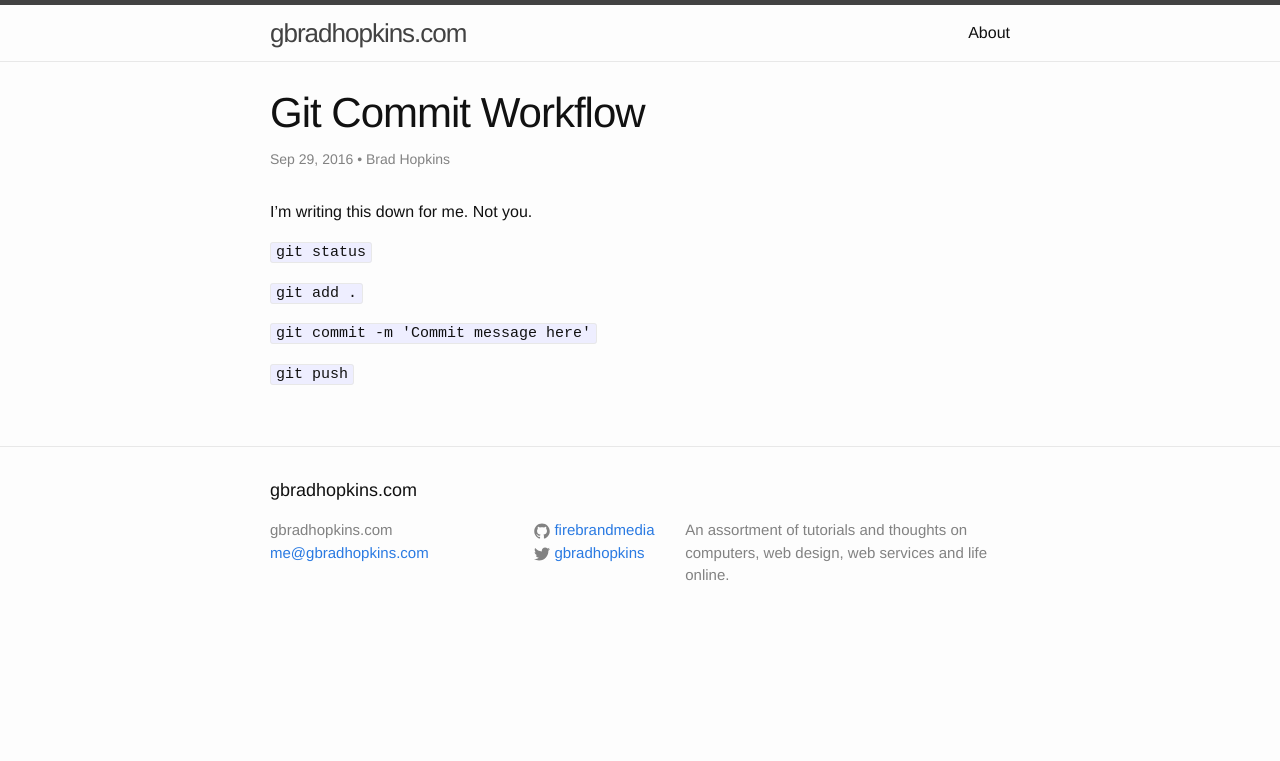
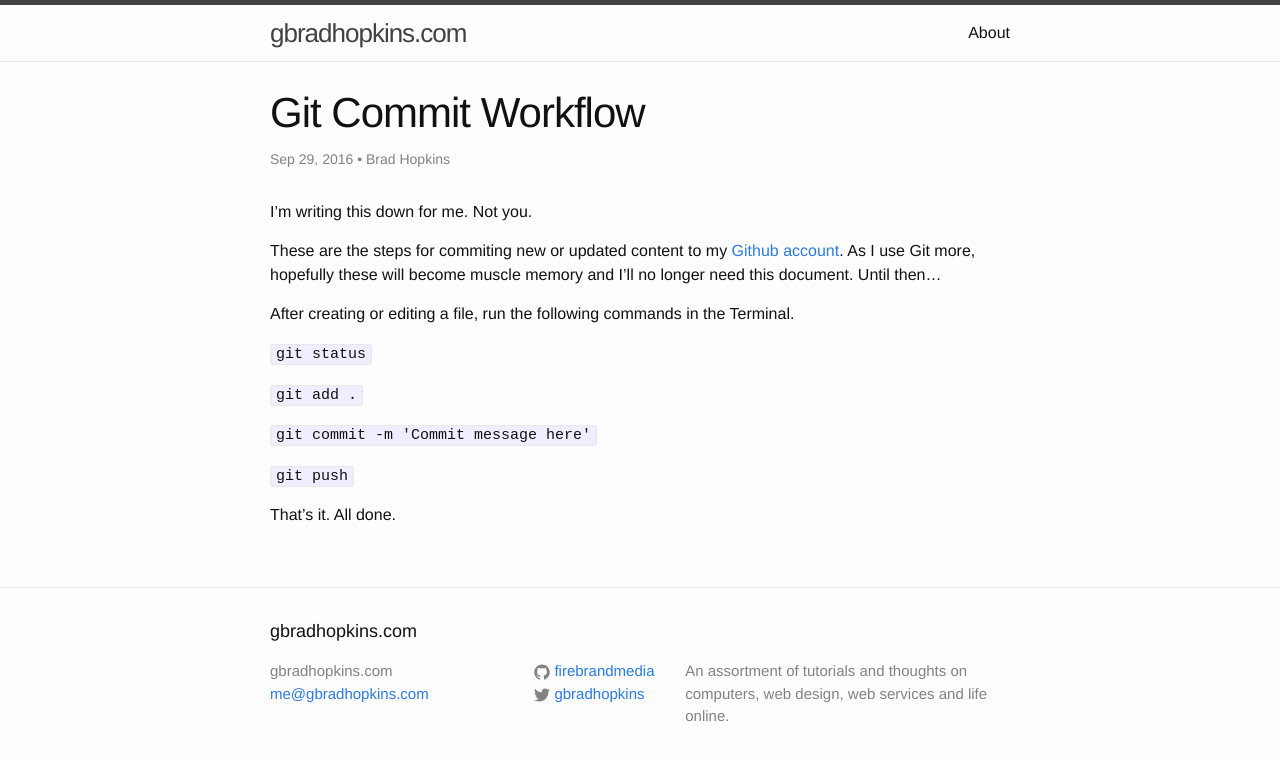
Before and after one commit to firebrandmedia/gbradhopkins.com, a Jekyll site: the page built from _posts/2016-09-29-git-commit-workflow.md, in a window 1280 px wide. Shown: the top 761 px of the page. Built offline with Jekyll 4.4.1, drawn with Linux system fonts in a browser that asks for light colours.

Commit message:
Updated Git command workflow article

```diff
--- a/_layouts/page.html
+++ b/_layouts/page.html
@@ -4,7 +4,7 @@ layout: default
 <article class="post">
 
   <header class="post-header">
-    <h1 class="post-title">{{ page.title }}</h1>
+    <h1 class="post-title">{{ page.title }} - gBradhopkins.com</h1>
   </header>
 
   <div class="post-content">
--- a/_posts/2016-09-29-git-commit-workflow.md
+++ b/_posts/2016-09-29-git-commit-workflow.md
@@ -2,9 +2,14 @@
 layout: post
 title:  "Git Commit Workflow"
 categories: Web Design Tutorials
+description: Common git commands for pushing content to my Github account
 ---
 
 I'm writing this down for me. Not you.
+
+These are the steps for commiting new or updated content to my [Github account](https://github.com/firebrandmedia). As I use Git more, hopefully these will become muscle memory and I'll no longer need this document. Until then…
+
+After creating or editing a file, run the following commands in the Terminal.
 
 `git status`
 
@@ -12,4 +17,6 @@ I'm writing this down for me. Not you.
 
 `git commit -m 'Commit message here'`
 
-`git push  `
+`git push `
+
+That's it. All done.
```
